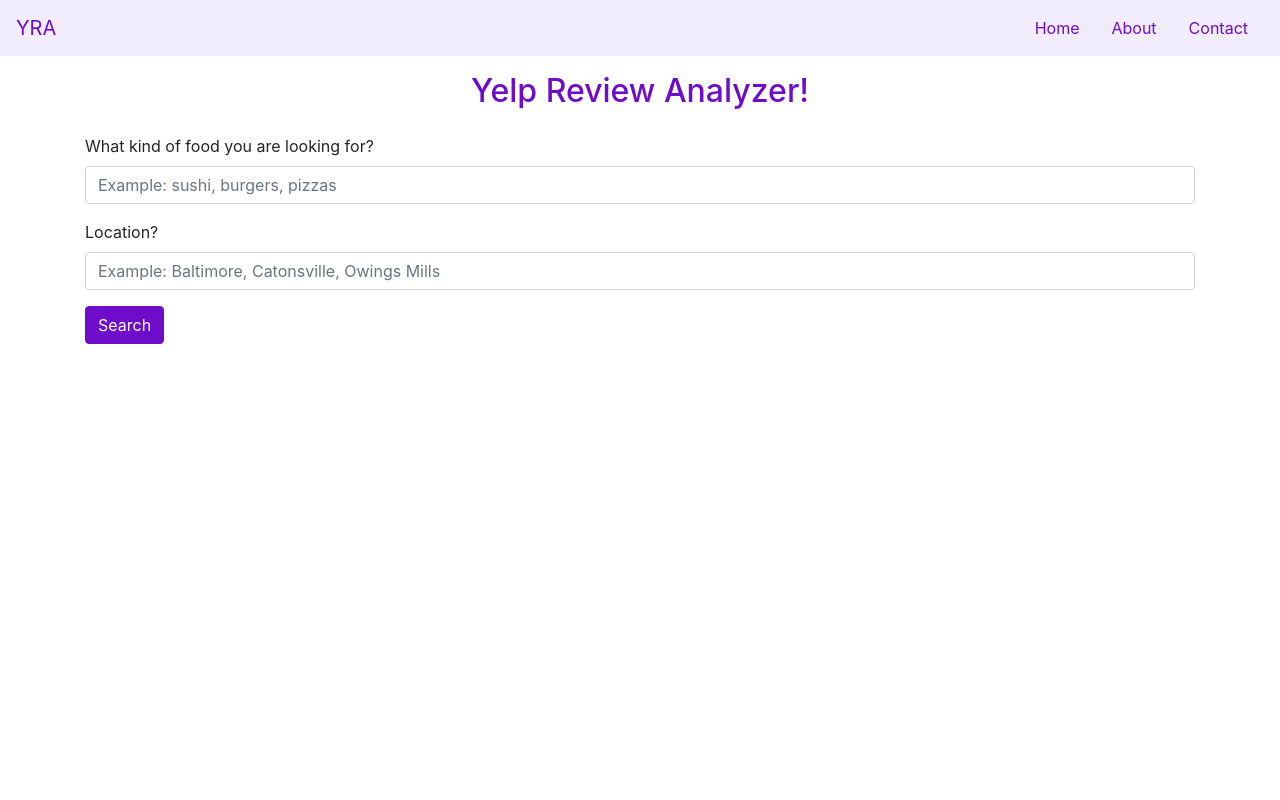
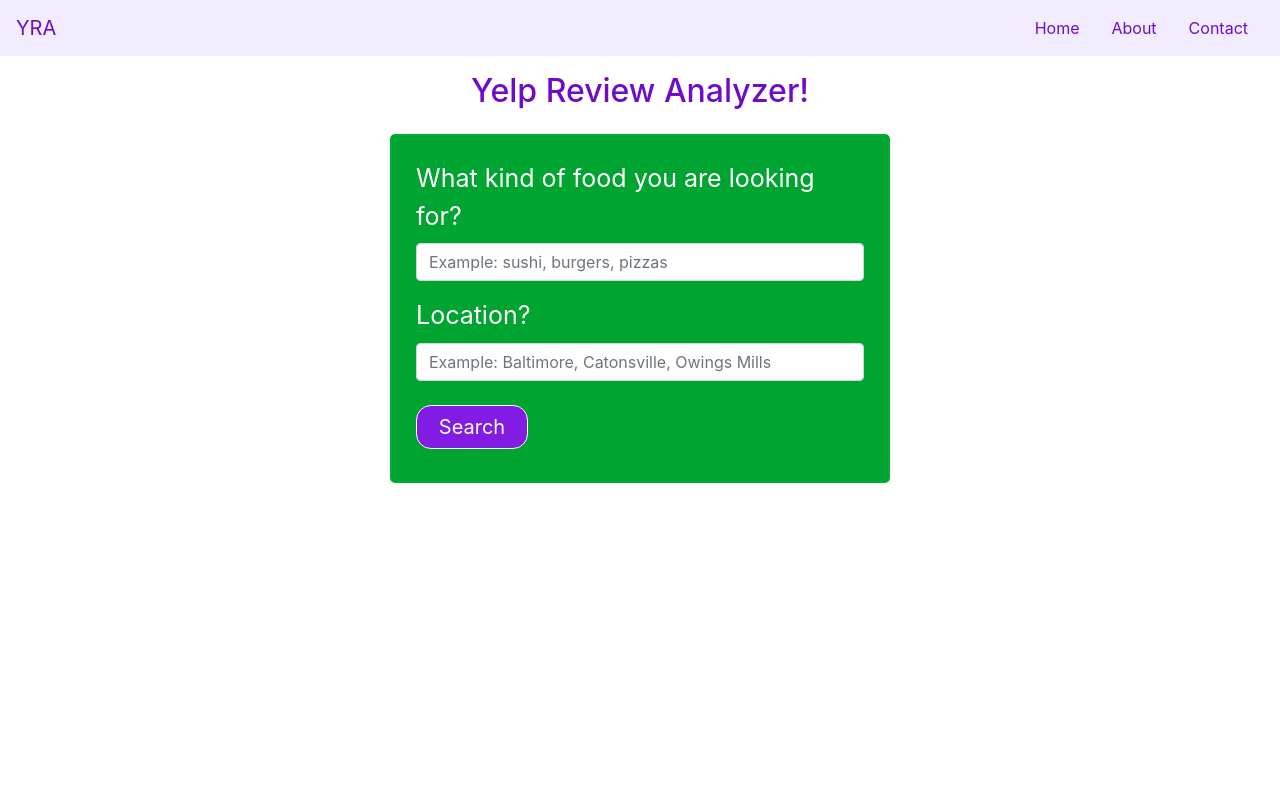
Before and after one commit to BayLadyCoder/YelpReviewAnalyzer, a Flask app: page /search in a window 1280 px wide. Run offline with Flask 2, Linux system fonts and the light colour scheme; some libraries are stand-ins or nearby versions.

Commit message:
Added style(colors) on the search form

```diff
--- a/sentiment.py
+++ b/sentiment.py
@@ -19,6 +19,7 @@ print('Translate to Thai:', blob.translate(to='th'))
 print('Translate to Spanish:', blob.translate(to='es'))
 print('Translate to Arabic:', blob.translate(to='ar'))
 print('Translate to Chinese:', blob.translate(to='zh-CN'))
+
 
 
 count = 0
--- a/templates/layout.html
+++ b/templates/layout.html
@@ -14,7 +14,7 @@
     {% endif %}
 </head>
 
-<body></body>
+<body style="width: 100vw; height: 100vh;">
 <nav class="navbar navbar-light" style="background-color: #f2ecff;">
     <a class="navbar-brand text-bold" style="color:rgb(110, 12, 201)" href="/">YRA</a>
     <ul class="nav justify-content-end">
@@ -29,8 +29,8 @@
         </li>
     </ul>
 </nav>
-<div class="container">
-<h2 class="text-center pt-3"><a href="/" style="color:rgb(110, 12, 201); text-decoration: none">Yelp Review Analyzer!</a></h2>
+<div style="" class="d-flex justify-content-center flex-column align-items-center">
+<h2 class="text-center py-3"><a href="/" style="color:rgb(110, 12, 201); text-decoration: none">Yelp Review Analyzer!</a></h2>
 
     {% block content %}
     {% endblock %}
--- a/templates/search.html
+++ b/templates/search.html
@@ -7,18 +7,18 @@
     <li>{{ review }}</li>
     {% endfor %}
 </ol> -->
-<form method="POST" class="mt-4">
+<form method="POST" class="p-4" style="border: solid rgb(1, 171, 52) 2px; border-radius: 5px; padding: 50px 20px; width: 500px; background-color:  rgb(0, 164, 49);">
   <div class="form-group">
-    <label for="find">What kind of food you are looking for?</label>
+    <label for="find" style="color: white; font-size: 25px;">What kind of food you are looking for?</label>
     <input type="text" class="form-control" name="find" id="find" placeholder="Example: sushi, burgers, pizzas">
   </div>
     <div class="form-group">
 
-    <label for="near">Location?</label>
+    <label for="near" style="color: white; font-size: 25px;">Location?</label>
     <input type="text" class="form-control" name="near" id="near" placeholder="Example: Baltimore, Catonsville, Owings Mills">
   </div>
-  <button style="background:rgb(110, 12, 201); border-color: rgb(110, 12, 201)" type="submit" class="btn btn-primary mb-2">
-    <a href="/search-again" class="text-white">Search</a>
+  <button style="background:rgb(130, 27, 227); border-color: rgb(255, 255, 255); border-radius: 15px;  width: 25%;" type="submit" class="btn my-2">
+    <a href="/search-again" style="color:#fff; text-decoration: none; font-size: 20px; width: 100%; " class="">Search</a>
 
   </button>
 
```
